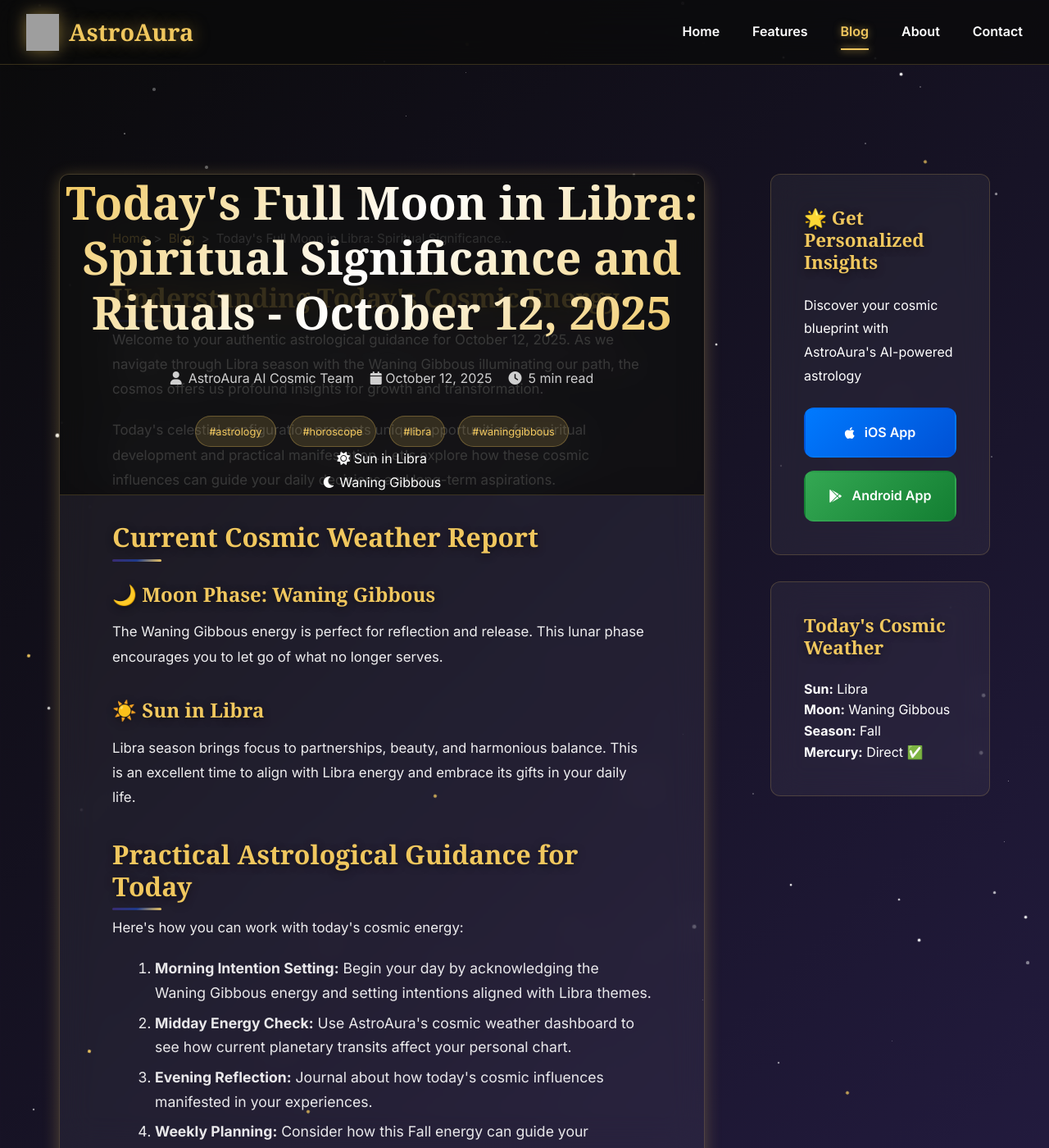
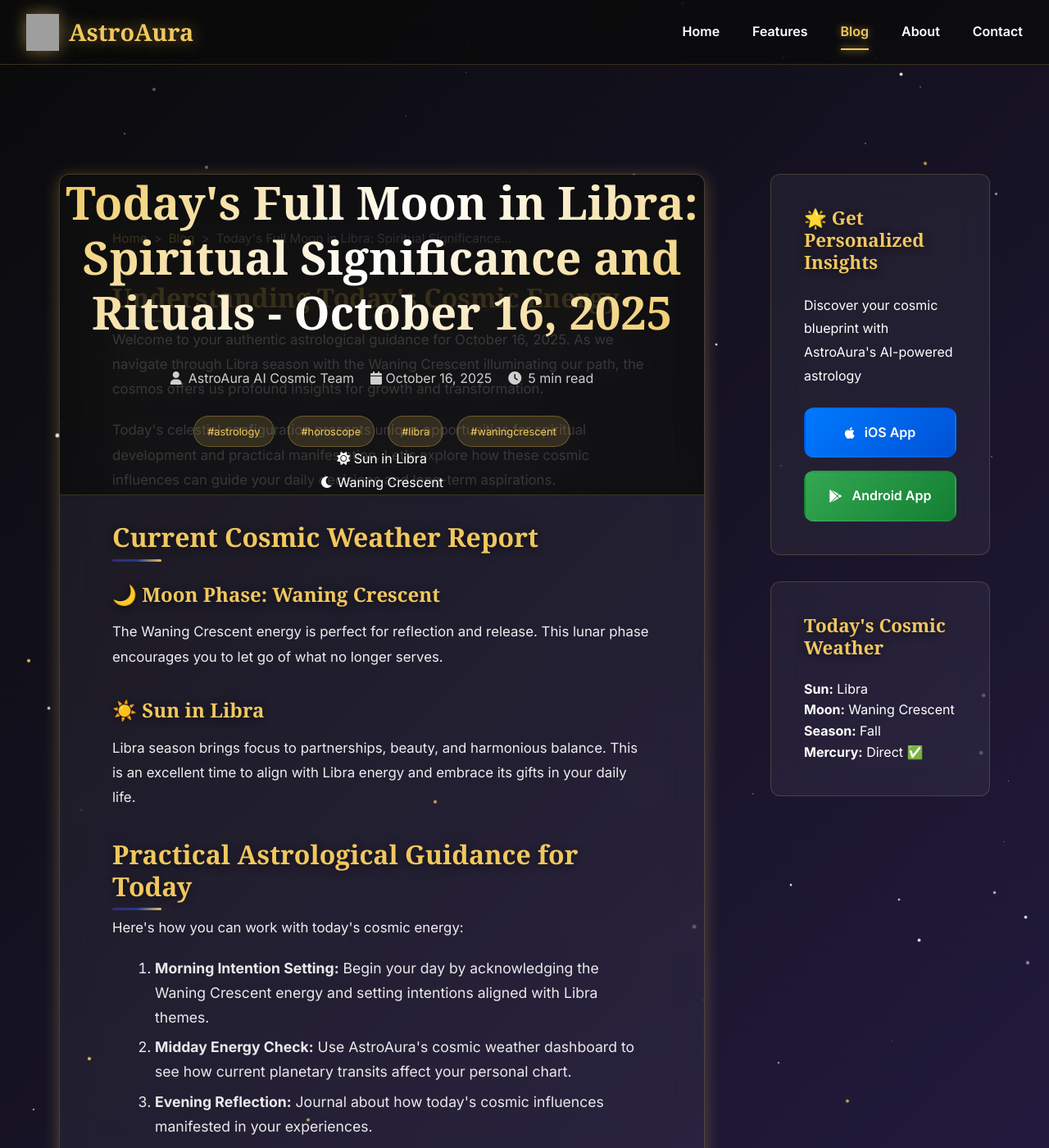
Before and after one commit to royanis/astroaura-website, a Jekyll site: the page blog/posts/todays-full-moon-in-libra-spiritual-significance-a.html, which Jekyll copies as it is, in a window 1280 px wide and 1400 px high. Shown: the whole window at 82% size. Built offline with Jekyll 4.4.1, drawn with Linux system fonts in a browser that asks for light colours; some web fonts are replaced; comment, search, counter and statistics services are not loaded; grey boxes are pictures that could not be loaded.

Commit message:
🌟 Automated blog post: 2025-10-16 01:47 UTC
Generated authentic astrology content
Updated RSS feeds and sitemap
Published via GitHub Actions

🤖 Automated by AstroAura Blog System

```diff
--- a/blog/posts/todays-full-moon-in-libra-spiritual-significance-a.html
+++ b/blog/posts/todays-full-moon-in-libra-spiritual-significance-a.html
@@ -3,11 +3,11 @@
 <head>
     <meta charset="UTF-8">
     <meta name="viewport" content="width=device-width, initial-scale=1.0">
-    <meta name="description" content="Authentic astrological guidance for October 12, 2025. Explore today's Waning Gibbous energy in Libra season with personalized insights from AstroAura's AI-powered astrology platform.">
-    <title>Today's Full Moon in Libra: Spiritual Significance and Rituals - October 12, 2025 | AstroAura Cosmic Insights</title>
+    <meta name="description" content="Authentic astrological guidance for October 16, 2025. Explore today's Waning Crescent energy in Libra season with personalized insights from AstroAura's AI-powered astrology platform.">
+    <title>Today's Full Moon in Libra: Spiritual Significance and Rituals - October 16, 2025 | AstroAura Cosmic Insights</title>
 
     <!-- SEO Meta Tags -->
-    <meta name="keywords" content="astrology, horoscope, libra, waning-gibbous, AI astrology, multilingual horoscope">
+    <meta name="keywords" content="astrology, horoscope, libra, waning-crescent, AI astrology, multilingual horoscope">
     <meta name="author" content="AstroAura AI Cosmic Team">
     <meta name="robots" content="index, follow, max-image-preview:large, max-snippet:-1">
     <meta name="revisit-after" content="7 days">
@@ -16,24 +16,24 @@
     <link rel="canonical" href="https://astroaura.me/blog/posts/todays-full-moon-in-libra-spiritual-significance-a.html">
 
     <!-- Open Graph Tags -->
-    <meta property="og:title" content="Today's Full Moon in Libra: Spiritual Significance and Rituals - October 12, 2025 | AstroAura">
-    <meta property="og:description" content="Authentic astrological guidance for October 12, 2025. Explore today's Waning Gibbous energy in Libra season with personalized insights from AstroAura's AI-powered astrology platform.">
+    <meta property="og:title" content="Today's Full Moon in Libra: Spiritual Significance and Rituals - October 16, 2025 | AstroAura">
+    <meta property="og:description" content="Authentic astrological guidance for October 16, 2025. Explore today's Waning Crescent energy in Libra season with personalized insights from AstroAura's AI-powered astrology platform.">
     <meta property="og:url" content="https://astroaura.me/blog/posts/todays-full-moon-in-libra-spiritual-significance-a.html">
     <meta property="og:type" content="article">
     <meta property="og:site_name" content="AstroAura">
 
     <!-- Twitter Card -->
     <meta name="twitter:card" content="summary_large_image">
-    <meta name="twitter:title" content="Today's Full Moon in Libra: Spiritual Significance and Rituals - October 12, 2025">
-    <meta name="twitter:description" content="Authentic astrological guidance for October 12, 2025. Explore today's Waning Gibbous energy in Libra season with personalized insights from AstroAura's AI-powered astrology platform.">
+    <meta name="twitter:title" content="Today's Full Moon in Libra: Spiritual Significance and Rituals - October 16, 2025">
+    <meta name="twitter:description" content="Authentic astrological guidance for October 16, 2025. Explore today's Waning Crescent energy in Libra season with personalized insights from AstroAura's AI-powered astrology platform.">
 
     <!-- Schema.org Markup -->
     <script type="application/ld+json">
     {
         "@context": "https://schema.org",
         "@type": "BlogPosting",
-        "headline": "Today's Full Moon in Libra: Spiritual Significance and Rituals - October 12, 2025",
-        "description": "Authentic astrological guidance for October 12, 2025. Explore today's Waning Gibbous energy in Libra season with personalized insights from AstroAura's AI-powered astrology platform.",
+        "headline": "Today's Full Moon in Libra: Spiritual Significance and Rituals - October 16, 2025",
+        "description": "Authentic astrological guidance for October 16, 2025. Explore today's Waning Crescent energy in Libra season with personalized insights from AstroAura's AI-powered astrology platform.",
         "author": {
             "@type": "Organization",
             "name": "AstroAura AI Cosmic Team"
@@ -46,14 +46,14 @@
                 "url": "https://astroaura.me/assets/icons/app_icon.png"
             }
         },
-        "datePublished": "2025-10-12T01:49:25.917585",
-        "dateModified": "2025-10-12T01:49:25.917585",
+        "datePublished": "2025-10-16T01:47:56.559988",
+        "dateModified": "2025-10-16T01:47:56.559988",
         "url": "https://astroaura.me/blog/posts/todays-full-moon-in-libra-spiritual-significance-a.html",
         "mainEntityOfPage": {
             "@type": "WebPage",
             "@id": "https://astroaura.me/blog/posts/todays-full-moon-in-libra-spiritual-significance-a.html"
         },
-        "keywords": "astrology, horoscope, libra, waning-gibbous"
+        "keywords": "astrology, horoscope, libra, waning-crescent"
     }
     </script>
 
@@ -99,20 +99,20 @@
 
             <!-- Post Header -->
             <header class="post-header">
-                <h1 class="post-title">Today's Full Moon in Libra: Spiritual Significance and Rituals - October 12, 2025</h1>
+                <h1 class="post-title">Today's Full Moon in Libra: Spiritual Significance and Rituals - October 16, 2025</h1>
                 <div class="post-meta">
                     <span class="post-author">
                         <i class="fas fa-user"></i> AstroAura AI Cosmic Team
                     </span>
-                    <time class="post-date" datetime="2025-10-12T01:49:25.917585">
-                        <i class="fas fa-calendar"></i> October 12, 2025
+                    <time class="post-date" datetime="2025-10-16T01:47:56.559988">
+                        <i class="fas fa-calendar"></i> October 16, 2025
                     </time>
                     <span class="post-reading-time">
                         <i class="fas fa-clock"></i> 5 min read
                     </span>
                 </div>
                 <div class="post-tags">
-                    <span class="tag">#astrology</span> <span class="tag">#horoscope</span> <span class="tag">#libra</span> <span class="tag">#waninggibbous</span>
+                    <span class="tag">#astrology</span> <span class="tag">#horoscope</span> <span class="tag">#libra</span> <span class="tag">#waningcrescent</span>
                 </div>
 
                 <!-- Current Cosmic Data Display -->
@@ -123,7 +123,7 @@
                     </div>
                     <div class="cosmic-item">
                         <i class="fas fa-moon"></i>
-                        <span>Waning Gibbous</span>
+                        <span>Waning Crescent</span>
                     </div>
 
                 </div>
@@ -134,7 +134,7 @@
                 <div class="blog-content authentic-astrology">
             <section class="cosmic-introduction">
                 <h2>Understanding Today's Cosmic Energy</h2>
-                <p>Welcome to your authentic astrological guidance for October 12, 2025. As we navigate through Libra season with the Waning Gibbous illuminating our path, the cosmos offers us profound insights for growth and transformation.</p>
+                <p>Welcome to your authentic astrological guidance for October 16, 2025. As we navigate through Libra season with the Waning Crescent illuminating our path, the cosmos offers us profound insights for growth and transformation.</p>
 
                 <p>Today's celestial configuration presents unique opportunities for spiritual development and practical manifestation. Let's explore how these cosmic influences can guide your daily decisions and long-term aspirations.</p>
             </section>
@@ -143,8 +143,8 @@
                 <h2>Current Cosmic Weather Report</h2>
                 <div class="cosmic-highlights">
                     <div class="cosmic-factor">
-                        <h3>🌙 Moon Phase: Waning Gibbous</h3>
-                        <p>The Waning Gibbous energy is perfect for reflection and release. This lunar phase encourages you to let go of what no longer serves.</p>
+                        <h3>🌙 Moon Phase: Waning Crescent</h3>
+                        <p>The Waning Crescent energy is perfect for reflection and release. This lunar phase encourages you to let go of what no longer serves.</p>
                     </div>
 
                     <div class="cosmic-factor">
@@ -161,7 +161,7 @@
                 <p>Here's how you can work with today's cosmic energy:</p>
 
                 <ol class="cosmic-action-steps">
-                    <li><strong>Morning Intention Setting:</strong> Begin your day by acknowledging the Waning Gibbous energy and setting intentions aligned with Libra themes.</li>
+                    <li><strong>Morning Intention Setting:</strong> Begin your day by acknowledging the Waning Crescent energy and setting intentions aligned with Libra themes.</li>
                     <li><strong>Midday Energy Check:</strong> Use AstroAura's cosmic weather dashboard to see how current planetary transits affect your personal chart.</li>
                     <li><strong>Evening Reflection:</strong> Journal about how today's cosmic influences manifested in your experiences.</li>
                     <li><strong>Weekly Planning:</strong> Consider how this Fall energy can guide your upcoming goals and decisions.</li>
@@ -222,7 +222,7 @@
             <section class="post-actions">
                 <div class="share-buttons">
                     <h3>Share This Cosmic Insight</h3>
-                    <a href="https://twitter.com/intent/tweet?text=Today's Full Moon in Libra: Spiritual Significance and Rituals - October 12, 2025&url=https://astroaura.me/blog/posts/todays-full-moon-in-libra-spiritual-significance-a.html" target="_blank" class="share-btn twitter">
+                    <a href="https://twitter.com/intent/tweet?text=Today's Full Moon in Libra: Spiritual Significance and Rituals - October 16, 2025&url=https://astroaura.me/blog/posts/todays-full-moon-in-libra-spiritual-significance-a.html" target="_blank" class="share-btn twitter">
                         <i class="fab fa-twitter"></i> Tweet
                     </a>
                     <a href="https://www.facebook.com/sharer/sharer.php?u=https://astroaura.me/blog/posts/todays-full-moon-in-libra-spiritual-significance-a.html" target="_blank" class="share-btn facebook">
@@ -253,7 +253,7 @@
                     <strong>Sun:</strong> Libra
                 </div>
                 <div class="weather-item">
-                    <strong>Moon:</strong> Waning Gibbous
+                    <strong>Moon:</strong> Waning Crescent
                 </div>
                 <div class="weather-item">
                     <strong>Season:</strong> Fall
```
Also changed, not shown: blog/atom.xml (+1 -1 lines), blog/feed.json (+62 -62 lines), blog/feed.xml (+1 -1 lines), blog/posts_index.json (+58 -95 lines), sitemap.xml (+37 -47 lines).
